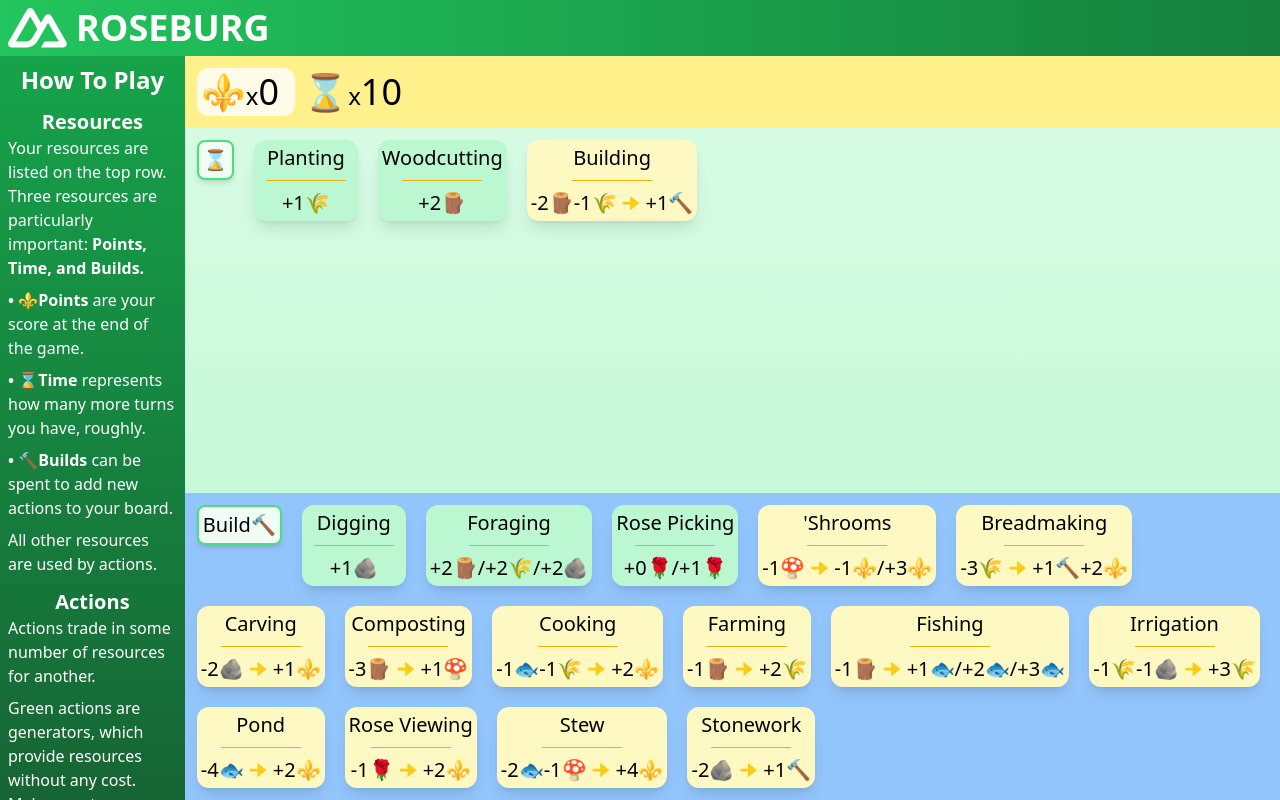
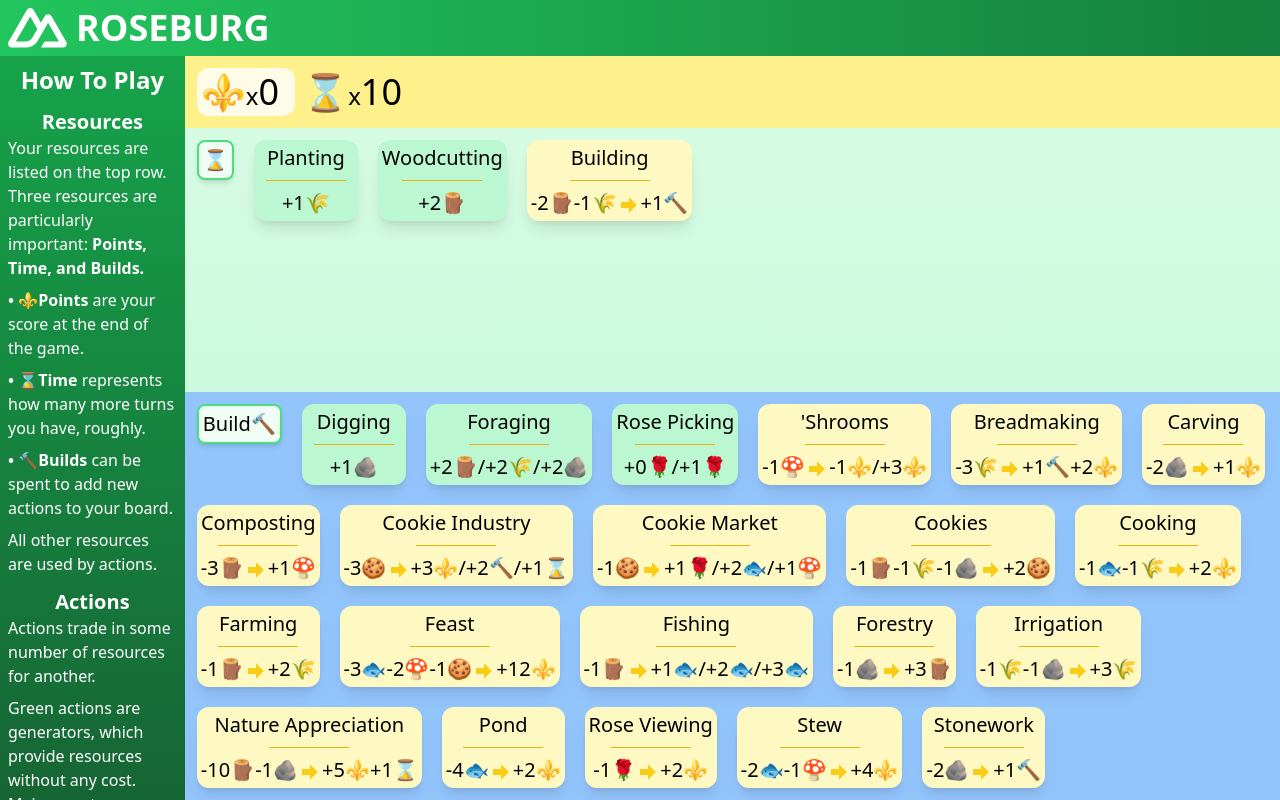
Before and after one commit to towerhufham/roseberg, a Nuxt app: page / in a window 1280 px wide. Built offline with nearby package versions, Linux system fonts and the light colour scheme.

Commit message:
Kazumi-based update
New spaces, cookies, and fixed arrow (still no mobile formatting yet)

```diff
--- a/actions.ts
+++ b/actions.ts
@@ -296,5 +296,137 @@ export const ALL_ACTIONDEFS: ActionSpaceDefinition[] = [
         amount: 3
       }
     ]
+  },
+  {
+    name: "Forestry",
+    cost: [
+      {
+        resource: "Stone",
+        amount: 1
+      }
+    ],
+    gain: [
+      {
+        resource: "Wood",
+        amount: 3
+      }
+    ]
+  },
+  {
+    name: "Cookies",
+    cost: [
+      {
+        resource: "Wood",
+        amount: 1
+      },
+      {
+        resource: "Grain",
+        amount: 1
+      },
+      {
+        resource: "Stone",
+        amount: 1
+      }
+    ],
+    gain: [
+      {
+        resource: "Cookie",
+        amount: 2
+      }
+    ]
+  },
+  {
+    name: "Cookie Market",
+    cost: [
+      {
+        resource: "Cookie",
+        amount: 1
+      }
+    ],
+    randomGain: [
+      {
+        resource: "Rose",
+        amount: 1
+      },
+      {
+        resource: "Fish",
+        amount: 2
+      },
+      {
+        resource: "Mushroom",
+        amount: 1
+      }
+    ],
+    gain: []
+  },
+  {
+    name: "Cookie Industry",
+    cost: [
+      {
+        resource: "Cookie",
+        amount: 3
+      }
+    ],
+    randomGain: [
+      {
+        resource: "Points",
+        amount: 3
+      },
+      {
+        resource: "Builds",
+        amount: 2
+      },
+      {
+        resource: "Time",
+        amount: 1
+      }
+    ],
+    gain: []
+  },
+  {
+    name: "Nature Appreciation",
+    cost: [
+      {
+        resource: "Wood",
+        amount: 10
+      },
+      {
+        resource: "Stone",
+        amount: 1
+      }
+    ],
+    gain: [
+      {
+        resource: "Points",
+        amount: 5
+      },
+      {
+        resource: "Time",
+        amount: 1
+      }
+    ]
+  },
+  {
+    name: "Feast",
+    cost: [
+      {
+        resource: "Fish",
+        amount: 3
+      },
+      {
+        resource: "Mushroom",
+        amount: 2
+      },
+      {
+        resource: "Cookie",
+        amount: 1
+      }
+    ],
+    gain: [
+      {
+        resource: "Points",
+        amount: 12
+      }
+    ]
   }
 ] as const;
--- a/components/ActionSpaceBubble.vue
+++ b/components/ActionSpaceBubble.vue
@@ -7,7 +7,9 @@
           {{ formatResourceCost(cost) }}
       </span>
       <span v-if="action.cost.length > 0" class="text-xl text-yellow-400">
-        🠊
+        <svg class="inline" xmlns="http://www.w3.org/2000/svg" width="24" height="24" viewBox="0 0 24 24">
+          <path fill="currentColor" d="M4 15V9h8V4.16L19.84 12L12 19.84V15z"/>
+        </svg>
       </span>
       <span v-for="gain in action.gain" :key="gain.resource" class="text-xl">
           {{ formatResourceGain(gain) }}
--- a/game.ts
+++ b/game.ts
@@ -3,7 +3,7 @@ import { ref } from "vue"
 import { inPlaceShuffle, randInt } from "./utils"
 import { ALL_ACTIONDEFS } from "./actions"
 
-export const ALL_RESOURCES = ["Points", "Time", "Builds", "Wood", "Grain", "Stone", "Fish", "Mushroom", "Rose"] as const
+export const ALL_RESOURCES = ["Points", "Time", "Builds", "Wood", "Grain", "Stone", "Fish", "Mushroom", "Rose", "Cookie"] as const
 export type Resource = typeof ALL_RESOURCES[number]
 export type ResourcePool = {[key in Resource]: number}
 
@@ -18,6 +18,7 @@ export const getEmoji = (resource: Resource) => {
     Fish: "🐟",
     Mushroom: "🍄",
     Rose: "🌹",
+    Cookie: "🍪"
   }
   return table[resource]
 }
@@ -74,6 +75,7 @@ export const useStore = defineStore("game", () => {
     Fish: 0,
     Mushroom: 0,
     Rose: 0,
+    Cookie: 0
   })
 
   const actionsTaken: Ref<ActionSpace[]> = ref([])
```
